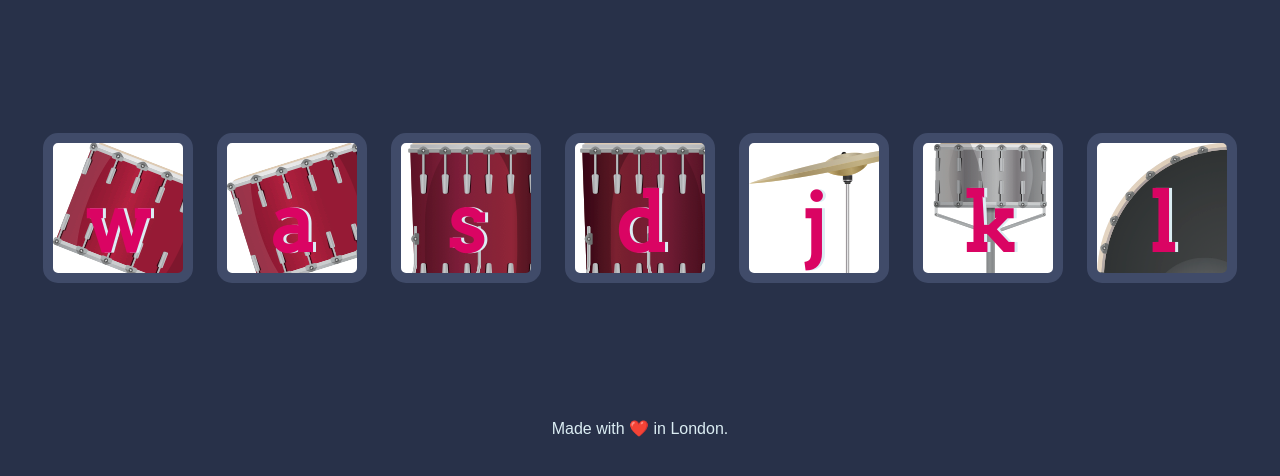
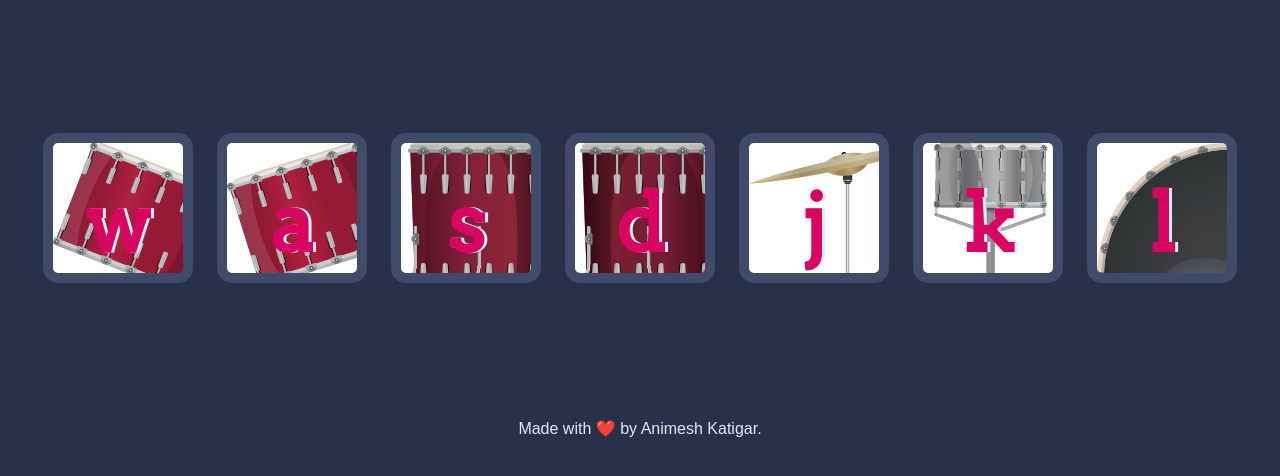
Before and after one commit to AnimeshKatigar/Drumkit, a plain HTML site: page index.html in a window 1280 px wide. Shown: the part 156-632 px from the top of the page. Drawn offline with Linux system fonts and the light colour scheme.

Commit message:
Update index.html

```diff
--- a/index.html
+++ b/index.html
@@ -26,7 +26,7 @@
 </body>
 
   <footer>
-    Made with ❤️ in London.
+    Made with ❤️ by Animesh Katigar.
   </footer>
 
 </html>
```
